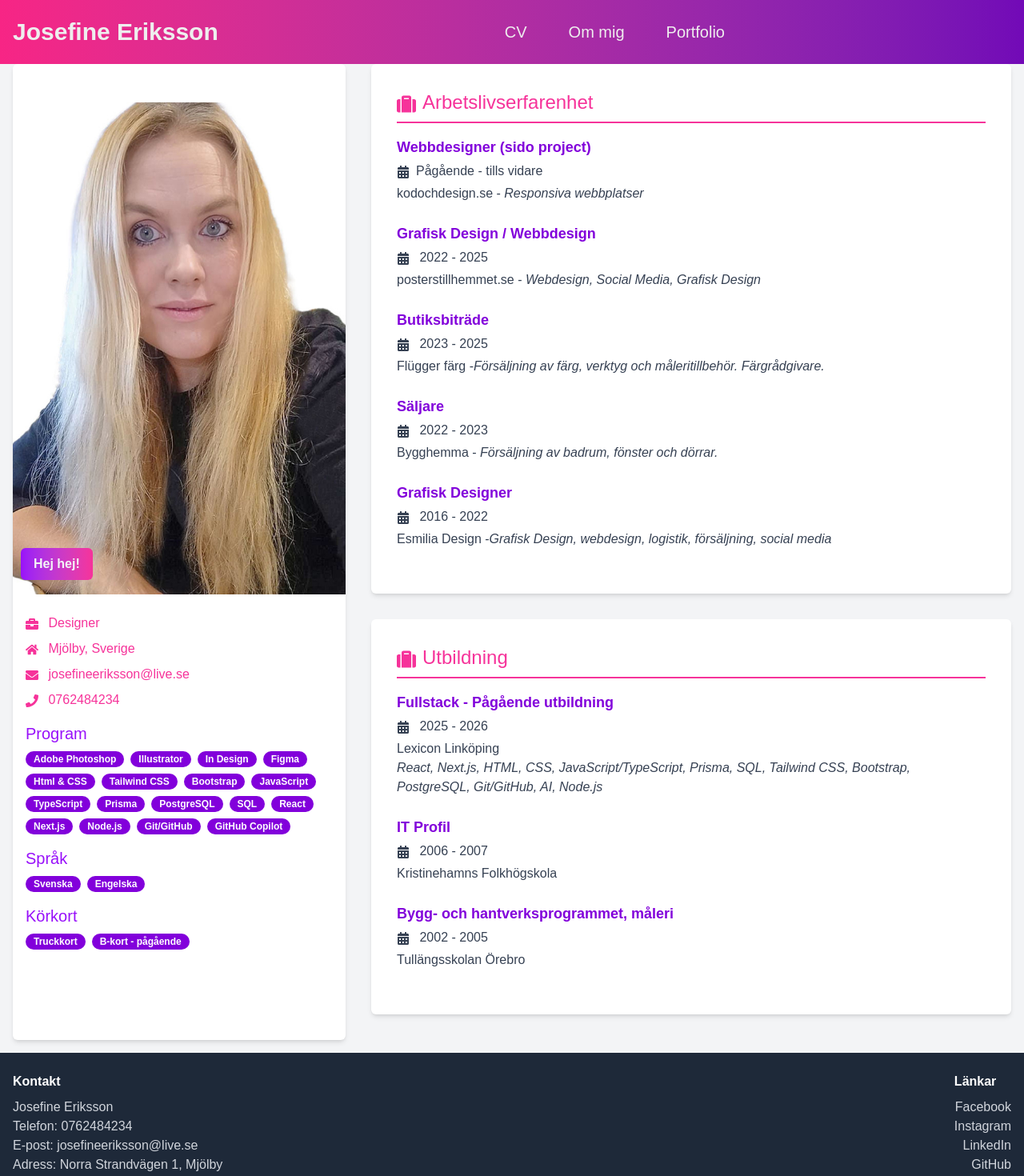
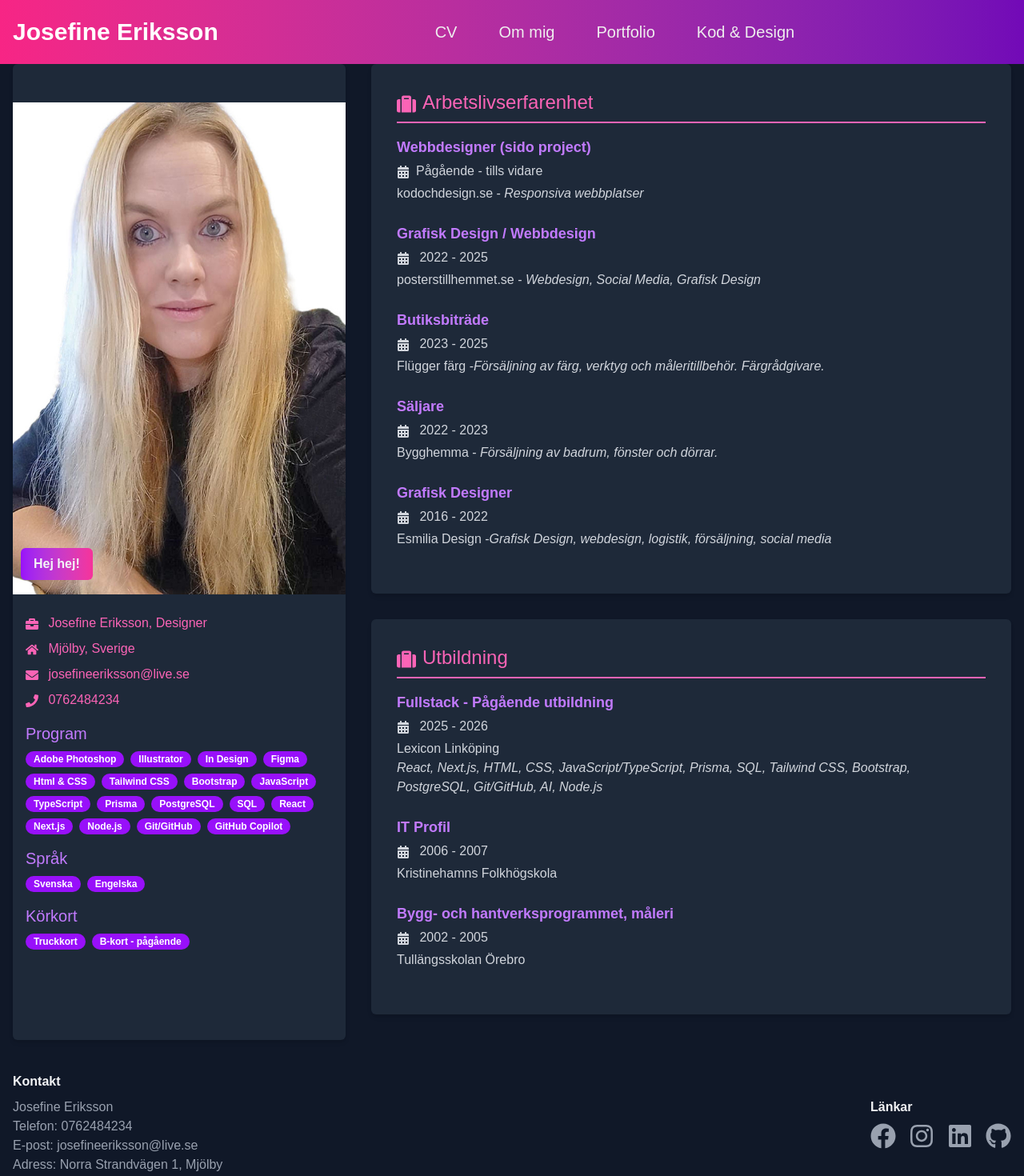
Before and after one commit to knixan/josefinecvportfolio, a Next.js app: page / in a window 1280 px wide. Shown: the top 1470 px of the page at 80% size. Built offline with nearby package versions, Linux system fonts and the light colour scheme.

Commit message:
uppdatering Om mig och icon-länkar

```diff
--- a/src/app/ommig/page.tsx
+++ b/src/app/ommig/page.tsx
@@ -1,26 +1,25 @@
 import Link from "next/link";
+import Image from "next/image";
 
 const AboutPage = () => {
   return (
-    <div className="max-w-4xl mx-auto px-4 mt-20 bg-gray-100 dark:bg-gray-900 text-gray-800 dark:text-gray-200">
+    <div className="max-w-4xl mx-auto px-4 mt-20 bg-gray-900 text-gray-200">
       <main className="About-column">
         {/* Om mig */}
-        <section className="bg-white dark:bg-gray-800 mb-8 p-8 rounded-md shadow-md">
-          <h2 className="text-pink-500 dark:text-pink-400 border-b-2 border-pink-500 dark:border-pink-400 pb-2 mb-4 text-2xl">
+        <section className="bg-gray-800 mb-8 p-8 rounded-md shadow-md">
+          <h2 className="text-pink-400 border-b-2 border-pink-400 pb-2 mb-4 text-2xl">
             Om mig
           </h2>
-          <p className="mb-4 text-gray-700 dark:text-gray-300">
-            Hej! Jag heter Josefine och är 40 år gammal. Jag har två
-            tonårsdöttrar som är 15 och 16 år. Ursprungligen kommer jag från
-            Örebro, men har bott i Hallsberg i 14 år. Den 1 augusti flyttar vi
-            till Mjölby.
+          <p className="mb-4 text-gray-300">
+            Hej! Jag heter Josefine och är 40 år, och jag bor numera i Mjölby.
+            Jag är ursprungligen från Örebro och har två tonårsdöttrar. Jag är
+            en driven och målmedveten person som ser positivt på nya utmaningar
+            och utveckling.
             <br />
             <br />
-            Jag är en glad, driven och målmedveten person som ser positivt på
-            utveckling och förändringar som leder till förbättring. Jag tycker
-            om att stimulera hjärnan med nya utmaningar. På fritiden gillar jag
-            att gå promenader, umgås med familj och vänner, pyssla med olika
-            hantverk och spela piano.
+            Min fritid ägnar jag åt att umgås med familj och vänner, vara ute i
+            naturen, spela piano och datorspel samt utöva olika typer av
+            hantverk.
           </p>
           <div className="video-container">
             <iframe
@@ -35,24 +34,50 @@ const AboutPage = () => {
           </div>
         </section>
         {/* Söker */}
-        <section className="bg-gray-50 dark:bg-gray-700 mb-8 p-8 rounded-md shadow-md">
-          <h2 className="text-pink-500 dark:text-pink-400 border-b-2 border-pink-500 dark:border-pink-400 pb-2 mb-4 text-2xl">
+        <section className="bg-gray-700 mb-8 p-8 rounded-md shadow-md">
+          <h2 className="text-pink-400 border-b-2 border-pink-400 pb-2 mb-4 text-2xl">
             Söker
           </h2>
-          <p className="mb-4 text-gray-700 dark:text-gray-300">
-            Just nu söker jag främst praktik då jag studerar till
-            fullstackutvecklare på Lexicon i Linköping. Vi kommer i slutet av
-            året att ha 12 veckors praktik som en del av utbildningen.
-            <br />
-            <br />
-            Jag har tidigare arbetat med webbdesign och grafisk design, men
-            valde att bredda mina kunskaper för att kunna jobba med hela kedjan
-            – från backend till frontend.
-            <br />
-            <br />
-            På sikt ser jag fram emot att främst jobba med Frontend och UX/UI
-            Design, där jag kan kombinera min tekniska kompetens med mitt
-            intresse för form och användarvänlighet.
+          <p className="mb-4 text-gray-300">
+            Jag studerar för närvarande till fullstackutvecklare på Lexicon i
+            Linköping och söker en 12-veckors praktikplats med start i slutet av
+            året. Jag brinner för att skapa webbplatser som är både funktionella
+            och visuellt tilltalande.
+            <br /> <br />
+            Med bakgrund inom webbdesign och grafisk design har jag nu valt att
+            fördjupa mig inom fullstackutveckling för att behärska hela
+            processen – från idé till färdig lösning. <br /> <br /> Mitt mål är
+            att arbeta med utveckling av responsiva och användarvänliga
+            webbplatser där design och teknik samspelar för att ge en optimal
+            användarupplevelse. Jag har även erfarenhet av eget företagande, där
+            jag drev en webbutik och sålde produkter jag själv designat.
+          </p>
+        </section>
+
+        <section className="bg-gray-700 mb-8 p-8 rounded-md shadow-md">
+          <h2 className="text-pink-400 border-b-2 border-pink-400 pb-2 mb-4 text-2xl">
+            Kod och Design
+          </h2>
+          <p className="mb-4 text-gray-300">
+            Kod och Design är ett projekt som föddes ur min passion för att
+            skapa vackra och funktionella webblösningar. Som fullstackutvecklare
+            kombinerar jag modern design med ren och effektiv kod för att hjälpa
+            företag och privatpersoner att förverkliga sina digitala idéer. Jag
+            tror på ett nära samarbete med mina kunder för att säkerställa att
+            varje projekt blir en framgång, oavsett om det handlar om en enklare
+            landningssida eller en mer komplex webbapplikation. I framtiden vill
+            jag erbjuda prisvärda lösningar som gör professionella webbplatser
+            tillgängliga för alla budgetar. Men till en början kommer jag att
+            fokusera på att bygga upp en stark portfolio och skapa project åt
+            mig, vänner och företag tills jag känner mig redo att ta emot
+            kunder.
+            <Image
+              src="/Image/kodochdesign.png"
+              alt="Kod och Design"
+              width={300}
+              height={300}
+              className="mt-4 item-center mx-auto "
+            />
           </p>
         </section>
       </main>
--- a/src/app/page.tsx
+++ b/src/app/page.tsx
@@ -34,9 +34,9 @@ const certifications = ["Truckkort", "B-kort - pågående"];
 
 const cvPage = () => {
   return (
-    <div className="container max-w-7xl mx-auto mt-16 p-4 flex gap-8 flex-wrap lg:flex-nowrap bg-gray-100 dark:bg-gray-900 text-gray-800 dark:text-gray-200">
+    <div className="container max-w-7xl mx-auto mt-16 p-4 flex gap-8 flex-wrap lg:flex-nowrap bg-gray-900 text-gray-200">
       {/* ASIDE */}
-      <aside className="left-column flex-none w-full lg:w-1/3 bg-white dark:bg-gray-800 rounded-md shadow-md overflow-hidden">
+      <aside className="left-column flex-none w-full lg:w-1/3 bg-gray-800 rounded-md shadow-md overflow-hidden">
         <div className="relative">
           <div className="w-full mt-12">
             <Image
@@ -53,29 +53,28 @@ const cvPage = () => {
         </div>
         {/* Info */}
         <div className="p-4">
-          <p className="my-2 text-pink-500 dark:text-pink-400">
-            <FaBriefcase className="mr-2 inline-block" /> Designer
+          <p className="my-2 text-pink-400">
+            <FaBriefcase className="mr-2 inline-block" /> Josefine Eriksson,
+            Designer
           </p>
-          <p className="my-2 text-pink-500 dark:text-pink-400">
+          <p className="my-2 text-pink-400">
             <FaHome className="mr-2 inline-block" /> Mjölby, Sverige
           </p>
-          <p className="my-2 text-pink-500 dark:text-pink-400">
+          <p className="my-2 text-pink-400">
             <FaEnvelope className="mr-2 inline-block" />{" "}
             josefineeriksson@live.se
           </p>
-          <p className="my-2 text-pink-500 dark:text-pink-400">
+          <p className="my-2 text-pink-400">
             <FaPhone className="mr-2 inline-block" /> 0762484234
           </p>
 
           {/* Färdigheter */}
-          <h3 className="mt-4 mb-2 text-xl text-purple-600 dark:text-purple-400">
-            Program
-          </h3>
+          <h3 className="mt-4 mb-2 text-xl text-purple-400">Program</h3>
           <div className="flex flex-wrap gap-2 mb-4">
             {programs.map((program, index) => (
               <span
                 key={index}
-                className="bg-purple-700 dark:bg-purple-600 text-white text-xs font-semibold px-2.5 py-0.5 rounded-full"
+                className="bg-purple-600 text-white text-xs font-semibold px-2.5 py-0.5 rounded-full"
               >
                 {program}
               </span>
@@ -83,28 +82,24 @@ const cvPage = () => {
           </div>
 
           {/* Språk */}
-          <h3 className="mt-4 mb-2 text-xl text-purple-600 dark:text-purple-400">
-            Språk
-          </h3>
+          <h3 className="mt-4 mb-2 text-xl text-purple-400">Språk</h3>
           <div className="flex flex-wrap gap-2 mb-4">
             {languages.map((language, index) => (
               <span
                 key={index}
-                className="bg-purple-700 dark:bg-purple-600 text-white text-xs font-semibold px-2.5 py-0.5 rounded-full"
+                className="bg-purple-600 text-white text-xs font-semibold px-2.5 py-0.5 rounded-full"
               >
                 {language}
               </span>
             ))}
           </div>
 
-          <h3 className="mt-4 text-xl mb-2 text-purple-600 dark:text-purple-400">
-            Körkort
-          </h3>
+          <h3 className="mt-4 text-xl mb-2 text-purple-400">Körkort</h3>
           <div className="flex flex-wrap gap-2 mb-4">
             {certifications.map((certification, index) => (
               <span
                 key={index}
-                className="bg-purple-700 dark:bg-purple-600 text-white text-xs font-semibold px-2.5 py-0.5 rounded-full"
+                className="bg-purple-600 text-white text-xs font-semibold px-2.5 py-0.5 rounded-full"
               >
                 {certification}
               </span>
@@ -115,44 +110,44 @@ const cvPage = () => {
       {/* Main */}
       <main className="right-column flex-1 w-full lg:w-2/3">
         {/* Arbetslivserfarenhet */}
-        <section className="card bg-white dark:bg-gray-800 mb-8 p-8 rounded-md shadow-md">
-          <h2 className="text-pink-500 dark:text-pink-400 border-b-2 border-pink-500 dark:border-pink-400 pb-2 mb-4 text-2xl">
+        <section className="card bg-gray-800 mb-8 p-8 rounded-md shadow-md">
+          <h2 className="text-pink-400 border-b-2 border-pink-400 pb-2 mb-4 text-2xl">
             <FaSuitcase className="mr-2 inline-block" />
             Arbetslivserfarenhet
           </h2>
 
           <div className="job-entry mb-6">
-            <h5 className="font-bold text-purple-700 dark:text-purple-400 text-lg mb-1">
+            <h5 className="font-bold text-purple-400 text-lg mb-1">
               Webbdesigner (sido project)
             </h5>
-            <p className="my-1 text-gray-700 dark:text-gray-300">
+            <p className="my-1 text-gray-300">
               <FaCalendarAlt className="mr-2 inline-block" />
               Pågående - tills vidare
             </p>
-            <p className="my-1 text-gray-700 dark:text-gray-300">
+            <p className="my-1 text-gray-300">
               kodochdesign.se - <em>Responsiva webbplatser</em>
             </p>
           </div>
           <div className="job-entry mb-6">
-            <h5 className="font-bold text-purple-700 dark:text-purple-400 text-lg mb-1">
+            <h5 className="font-bold text-purple-400 text-lg mb-1">
               Grafisk Design / Webbdesign
             </h5>
-            <p className="my-1 text-gray-700 dark:text-gray-300">
+            <p className="my-1 text-gray-300">
               <FaCalendarAlt className="mr-2 inline-block" /> 2022 - 2025
             </p>
-            <p className="my-1 text-gray-700 dark:text-gray-300">
+            <p className="my-1 text-gray-300">
               posterstillhemmet.se -
               <em> Webdesign, Social Media, Grafisk Design </em>
             </p>
           </div>
           <div className="job-entry mb-6">
-            <h5 className="font-bold text-purple-700 dark:text-purple-400 text-lg mb-1">
+            <h5 className="font-bold text-purple-400 text-lg mb-1">
               Butiksbiträde
             </h5>
-            <p className="my-1 text-gray-700 dark:text-gray-300">
+            <p className="my-1 text-gray-300">
               <FaCalendarAlt className="mr-2 inline-block" /> 2023 - 2025
             </p>
-            <p className="my-1 text-gray-700 dark:text-gray-300">
+            <p className="my-1 text-gray-300">
               Flügger färg -
               <em>
                 Försäljning av färg, verktyg och måleritillbehör. Färgrådgivare.
@@ -160,24 +155,22 @@ const cvPage = () => {
             </p>
           </div>
           <div className="job-entry mb-6">
-            <h5 className="font-bold text-purple-700 dark:text-purple-400 text-lg mb-1">
-              Säljare
-            </h5>
-            <p className="my-1 text-gray-700 dark:text-gray-300">
+            <h5 className="font-bold text-purple-400 text-lg mb-1">Säljare</h5>
+            <p className="my-1 text-gray-300">
               <FaCalendarAlt className="mr-2 inline-block" /> 2022 - 2023
             </p>
-            <p className="my-1 text-gray-700 dark:text-gray-300">
+            <p className="my-1 text-gray-300">
               Bygghemma - <em>Försäljning av badrum, fönster och dörrar.</em>
             </p>
           </div>
           <div className="job-entry mb-6">
-            <h5 className="font-bold text-purple-700 dark:text-purple-400 text-lg mb-1">
+            <h5 className="font-bold text-purple-400 text-lg mb-1">
               Grafisk Designer
             </h5>
-            <p className="my-1 text-gray-700 dark:text-gray-300">
+            <p className="my-1 text-gray-300">
               <FaCalendarAlt className="mr-2 inline-block" /> 2016 - 2022
             </p>
-            <p className="my-1 text-gray-700 dark:text-gray-300">
+            <p className="my-1 text-gray-300">
               Esmilia Design -
               <em>
                 Grafisk Design, webdesign, logistik, försäljning, social media
@@ -186,20 +179,20 @@ const cvPage = () => {
           </div>
         </section>
         {/* Utbildning */}
-        <section className="card bg-white dark:bg-gray-800 mb-8 p-8 rounded-md shadow-md">
-          <h2 className="text-pink-500 dark:text-pink-400 border-b-2 border-pink-500 dark:border-pink-400 pb-2 mb-4 text-2xl">
+        <section className="card bg-gray-800 mb-8 p-8 rounded-md shadow-md">
+          <h2 className="text-pink-400 border-b-2 border-pink-400 pb-2 mb-4 text-2xl">
             <FaSuitcase className="mr-2 inline-block" />
             Utbildning
           </h2>
 
           <div className="education-entry mb-6">
-            <h5 className="font-bold text-purple-700 dark:text-purple-400 text-lg mb-1">
+            <h5 className="font-bold text-purple-400 text-lg mb-1">
               Fullstack - Pågående utbildning
             </h5>
-            <p className="my-1 text-gray-700 dark:text-gray-300">
+            <p className="my-1 text-gray-300">
               <FaCalendarAlt className="mr-2 inline-block" /> 2025 - 2026
             </p>
-            <p className="my-1 text-gray-700 dark:text-gray-300">
+            <p className="my-1 text-gray-300">
               Lexicon Linköping <br />
               <em>
                 React, Next.js, HTML, CSS, JavaScript/TypeScript, Prisma, SQL,
@@ -208,26 +201,22 @@ const cvPage = () => {
             </p>
           </div>
           <div className="education-entry mb-6">
-            <h5 className="font-bold text-purple-700 dark:text-purple-400 text-lg mb-1">
+            <h5 className="font-bold text-purple-400 text-lg mb-1">
               IT Profil
             </h5>
-            <p className="my-1 text-gray-700 dark:text-gray-300">
+            <p className="my-1 text-gray-300">
               <FaCalendarAlt className="mr-2 inline-block" /> 2006 - 2007
             </p>
-            <p className="my-1 text-gray-700 dark:text-gray-300">
-              Kristinehamns Folkhögskola
-            </p>
+            <p className="my-1 text-gray-300">Kristinehamns Folkhögskola</p>
           </div>
           <div className="education-entry mb-6">
-            <h5 className="font-bold text-purple-700 dark:text-purple-400 text-lg mb-1">
+            <h5 className="font-bold text-purple-400 text-lg mb-1">
               Bygg- och hantverksprogrammet, måleri
             </h5>
-            <p className="my-1 text-gray-700 dark:text-gray-300">
+            <p className="my-1 text-gray-300">
               <FaCalendarAlt className="mr-2 inline-block" /> 2002 - 2005
             </p>
-            <p className="my-1 text-gray-700 dark:text-gray-300">
-              Tullängsskolan Örebro
-            </p>
+            <p className="my-1 text-gray-300">Tullängsskolan Örebro</p>
           </div>
         </section>
       </main>
--- a/src/components/Footer.tsx
+++ b/src/components/Footer.tsx
@@ -1,65 +1,59 @@
+import Link from "next/link";
+import { FaFacebook, FaInstagram, FaLinkedin, FaGithub } from "react-icons/fa";
+
 const Footer = () => {
   return (
-    <footer className="bg-gray-800 dark:bg-gray-900 text-gray-300 dark:text-gray-400 py-6">
+    <footer className="bg-gray-900 text-gray-400 py-6">
+      {" "}
       <div className="container mx-auto px-4 flex flex-col md:flex-row justify-between items-center">
-        {/* Vänster kolumn: Kontaktinformation */}
+        {/* Vänster kolumn: Kontaktinformation */}{" "}
         <div className="mb-4 md:mb-0">
-          <h4 className="font-semibold text-white dark:text-gray-100 mb-2">
-            Kontakt
-          </h4>
+          {" "}
+          <h4 className="font-semibold text-gray-100 mb-2">Kontakt</h4>{" "}
           <p>Josefine Eriksson</p>
-          <p>Telefon: 0762484234</p>
-          <p>E-post: josefineeriksson@live.se</p>
-          <p>Adress: Norra Strandvägen 1, Mjölby</p>
+          <p>Telefon: 0762484234</p> <p>E-post: josefineeriksson@live.se</p>{" "}
+          <p>Adress: Norra Strandvägen 1, Mjölby</p>{" "}
         </div>
-
-        {/* Höger kolumn: Länkar */}
+        {/* Höger kolumn: Länkar */}{" "}
         <div>
-          <h4 className="font-semibold text-white dark:text-gray-100 mb-2">
-            Länkar
-          </h4>
-          <ul className="flex flex-col items-end">
-            <li>
+          <h4 className="font-semibold text-gray-100 mb-2">Länkar</h4>{" "}
+          <div className="flex space-x-4">
+            {" "}
             <a
-                href="#"
-                className="hover:text-pink-500 dark:hover:text-pink-400"
+              href="https://www.facebook.com/profile.php?id=61579831973399"
+              className="hover:text-pink-400"
+              aria-label="Facebook"
             >
-                Facebook
-              </a>
-            </li>
-            <li>
+              <FaFacebook size={32} />{" "}
+            </a>{" "}
             <a
-                href="#"
-                className="hover:text-pink-500 dark:hover:text-pink-400"
+              href="https://www.instagram.com/kodochdesign/"
+              className="hover:text-pink-400"
+              aria-label="Instagram"
             >
-                Instagram
-              </a>
-            </li>
-
-            <li>
+              <FaInstagram size={32} />{" "}
+            </a>{" "}
             <a
-                href="#"
-                className="hover:text-pink-500 dark:hover:text-pink-400"
+              href="https://www.linkedin.com/in/josefine-eriksson-349498345/"
+              className="hover:text-pink-400"
+              aria-label="LinkedIn"
             >
-                LinkedIn
-              </a>
-            </li>
-            <li>
+              <FaLinkedin size={32} />{" "}
+            </a>{" "}
             <a
-                href="#"
-                className="hover:text-pink-500 dark:hover:text-pink-400"
+              href="https://github.com/knixan"
+              className="hover:text-pink-400"
+              aria-label="GitHub"
             >
-                GitHub
-              </a>
-            </li>
-          </ul>
+              <FaGithub size={32} />{" "}
+            </a>{" "}
+          </div>{" "}
+        </div>{" "}
       </div>
-      </div>
-
-      {/* Copyright */}
+      {/* Copyright */}{" "}
       <div className="text-center mt-4">
-        <p>© Josefine Eriksson Kod & Design 2025</p>
-      </div>
+        <p>© Josefine Eriksson Kod & Design 2025</p>{" "}
+      </div>{" "}
     </footer>
   );
 };
--- a/src/components/Navbar.tsx
+++ b/src/components/Navbar.tsx
@@ -41,7 +41,7 @@ const Navbar = () => {
       <div className="max-w-screen-xl flex flex-wrap items-center justify-between mx-auto p-4">
         <Link
           href="/"
-          className={`self-center text-3xl font-bold whitespace-nowrap text-[#eeeeee] transition-transform duration-700 ease-in-out hidden sm:block ${
+          className={`self-center text-3xl font-bold whitespace-nowrap text-white transition-transform duration-700 ease-in-out hidden sm:block ${
             isMounted ? "translate-x-0" : "-translate-x-full"
           }`}
         >
@@ -102,6 +102,16 @@ const Navbar = () => {
                 Portfolio
               </Link>
             </li>
+
+            <li className="group rounded-full border-2 border-transparent transition-colors duration-300 md:hover:border-[#4cc9f0]">
+              <Link
+                href="https://kodochdesign.se"
+                className="block py-2 px-6 text-xl text-[#eeeeee] transition-all duration-300 md:p-2"
+                onClick={() => setIsOpen(false)}
+              >
+                Kod & Design
+              </Link>
+            </li>
           </ul>
         </div>
       </div>
```
Also changed, not shown: src/app/portfolio/page.tsx (+16 -16 lines), public/Image/kodochdesign.png (added). Lines whose indentation alone changed are shown as unchanged.
